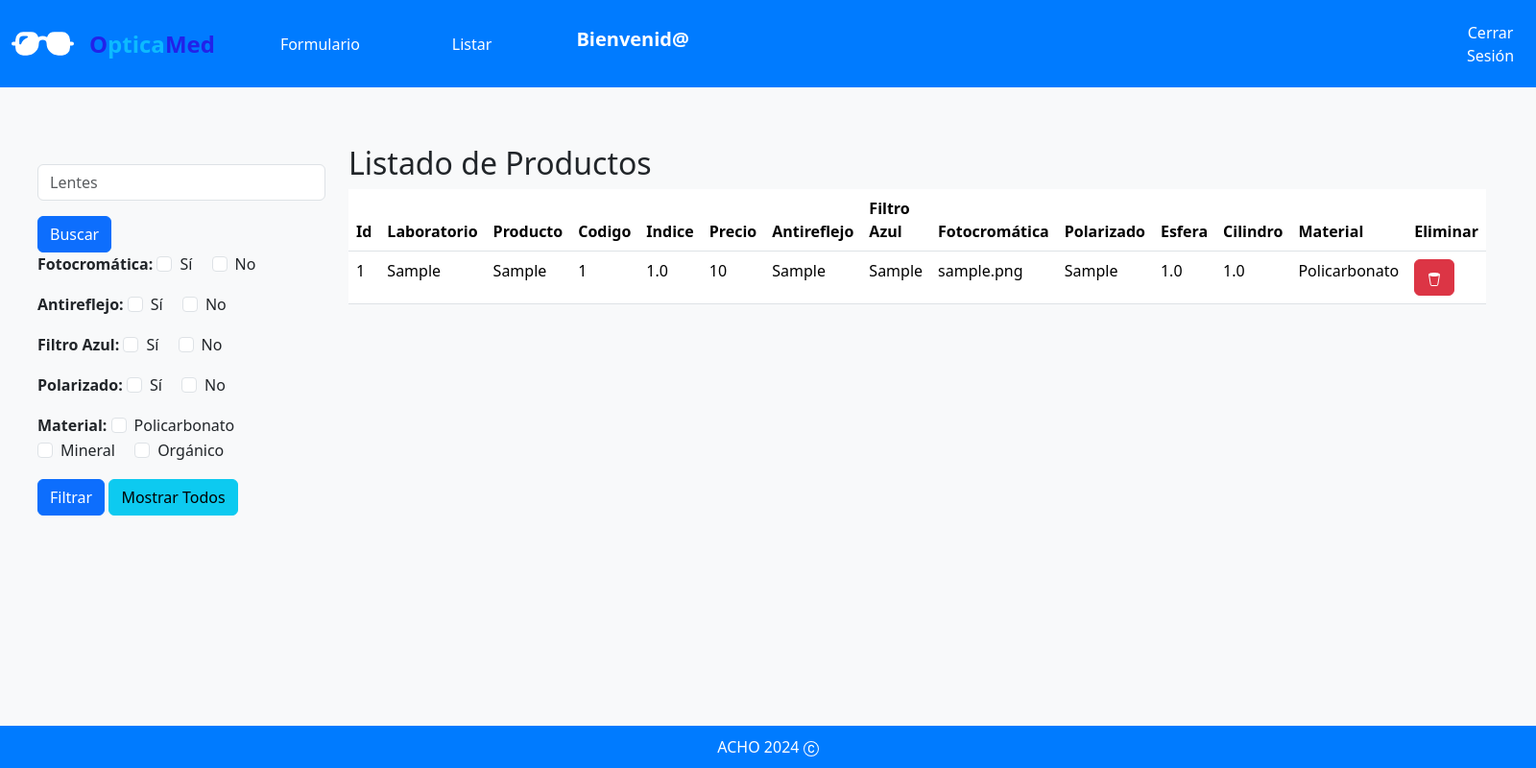
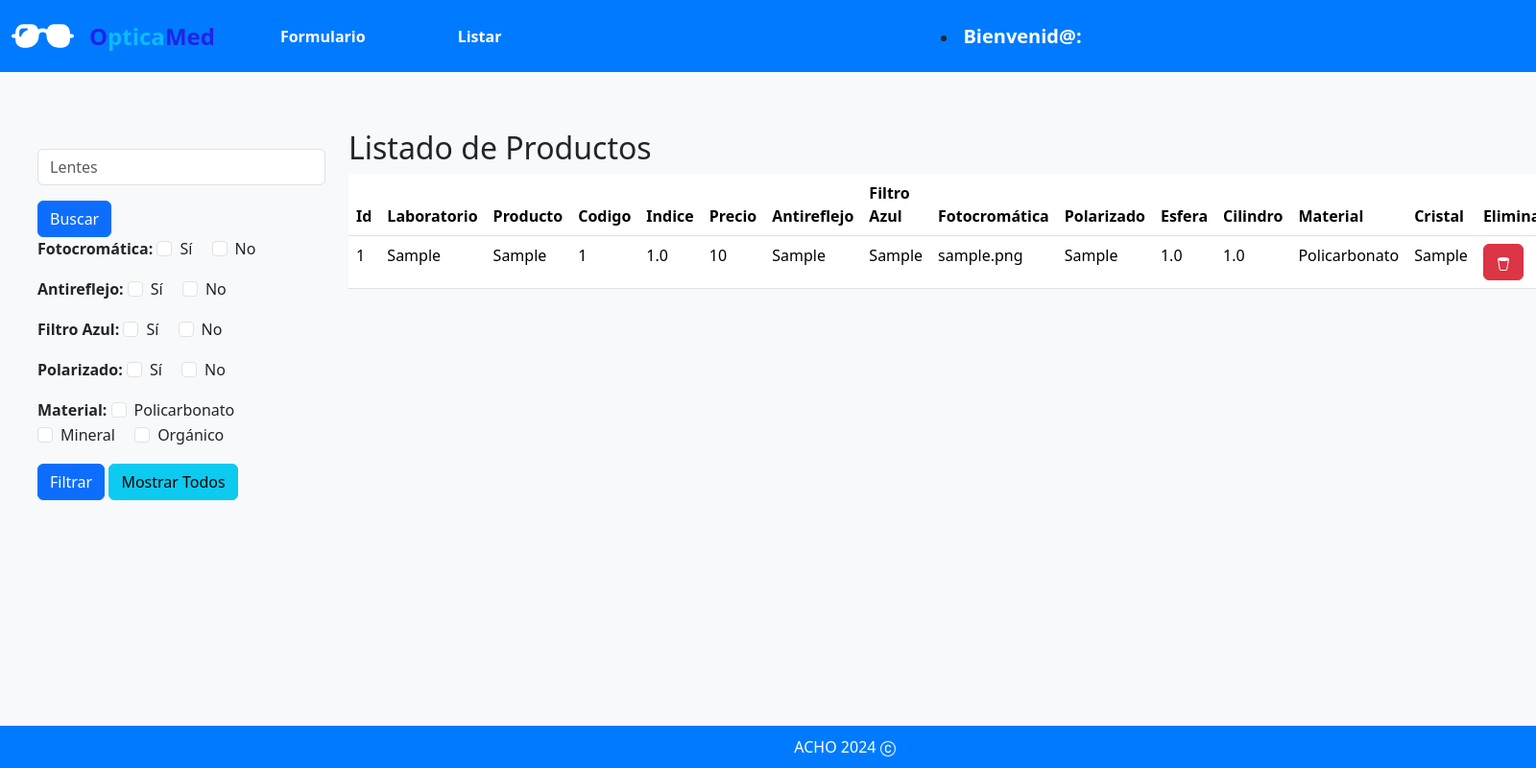
Before and after one commit to AChamorro93/proyectoLen, a Django app: page /listar/ in a window 1600 px wide; the page is wider, and only the part inside the window is pictured. Shown: that part at 96% size. Run offline with Django 4.2, Linux system fonts and the light colour scheme; tables that the repository leaves empty hold one stand-in row (values such as "Sample post").

Commit message:
agrega cristales

```diff
--- a/optica/models.py
+++ b/optica/models.py
@@ -23,6 +23,7 @@ class Lentes(models.Model):
         ('Mineral', 'Mineral'),
         ('Organico', 'Orgánico'),
     ])
+    cristal = models.TextField(max_length=100, null= True)
 
     def __str__(self):
         return str(self.codigo)
--- a/optica/templates/listar.html
+++ b/optica/templates/listar.html
@@ -28,7 +28,9 @@
         .navbar {
             background-color: #007bff;
             margin-bottom: 20px;
-        }
+            width: 110%; /* Ancho del navbar al 100% */
+            padding: 0; /* Eliminar el relleno para que no haya espacio adicional */
+}
 
         .navbar-brand {
             color: #ffffff;
@@ -64,6 +66,7 @@
 
         /* Footer */
         footer {
+            width: 110%;
             padding: 10px;
             background-color: #007bff;
             text-align: center;
@@ -87,18 +90,18 @@
             </button>
             <div class="collapse navbar-collapse" id="navbarNav" style="margin-left: 10px;">
                 <ul class="navbar-nav">
-                    <li class="nav-item" style="padding-left: 50px;">
+                    <li class="nav-item" style="padding-left: 50px; font-weight: bold;">
                         <a class="nav-link" href="/formulario">Formulario</a>
                     </li>
-                    <li class="nav-item" style="padding-left: 80px;">
+                    <li class="nav-item" style="padding-left: 80px; font-weight: bold;">
                         <a class="nav-link" href="/listar">Listar</a>
                     </li>
-                    <li class="nav-item" style="padding-left: 80px;">
-                        <span class="navbar-brand text-white">Bienvenid@</span><span class="navbar-brand text-white">
-                            {{ nomUsuario }}
-                        </span>
-                    </li>
                 </ul>
+                <li class="nav-item" style="padding-left: 450px;">
+                    <span class="navbar-brand text-white">Bienvenid@:</span><span class="navbar-brand text-white">
+                        {{ nomUsuario }}
+                    </span>
+                </li>
             </div>
         </div>
         <a class="nav-link text-center text-white" href="#" onClick="botonCerrarSesion()">Cerrar Sesión</a>
@@ -214,6 +217,8 @@
                         <th>Esfera</th>
                         <th>Cilindro</th>
                         <th>Material</th>
+                        <th>Cristal</th>
+
                         <th>Eliminar</th>
 
                     </tr>
@@ -235,6 +240,8 @@
                                 <td>{{ x.esfera }}</td>
                                 <td>{{ x.cilindro }}</td>
                                 <td>{{ x.material }}</td>
+                                <td>{{ x.cristal }}</td>
+
                                 <td>
                                     <button type="button" onClick="botonEliminar({{ x.id }})" class="btn btn-danger">
                                         <i class="bi bi-trash-fill"><svg xmlns="http://www.w3.org/2000/svg" width="16" height="16" fill="currentColor" class="bi bi-trash2" viewBox="0 0 16 16">
--- a/optica/views.py
+++ b/optica/views.py
@@ -61,6 +61,8 @@ def formulario(request):
         esfera = float(request.POST['esfera'])
         cilindro = float(request.POST['cilindro'])
         material = request.POST['material']
+        cristal = request.POST['cristal']
+
 
         lentes = Lentes(
             laboratorio=laboratorio,
@@ -75,6 +77,7 @@ def formulario(request):
             esfera=esfera,
             cilindro=cilindro,
             material=material,
+            cristal=cristal,
         )
         lentes.save()
 
@@ -90,9 +93,9 @@ def formulario(request):
 def mostrarListar(request):
     query = request.GET.get('buscar', '')
     if query:
-        lentes = Lentes.objects.filter(producto__icontains=query).values().order_by("producto")
+        lentes = Lentes.objects.filter(producto__icontains=query).values().order_by("id")
     else:
-        lentes = Lentes.objects.all().order_by("producto")
+        lentes = Lentes.objects.all().order_by("id")
 
     antireflejo = request.GET.getlist('antireflejo')
     filtro_azul = request.GET.getlist('filtro_azul')
--- a/proyectoLen/settings.py
+++ b/proyectoLen/settings.py
@@ -79,7 +79,7 @@ pymysql.install_as_MySQLdb
 DATABASES = {
     'default': {
         'ENGINE': 'django.db.backends.mysql',
-        'NAME': 'bada_lente',
+        'NAME': 'bada_lentes',
         'USER' : 'root',
         'PASSWORD': ''
     }
```
Also changed, not shown: optica/templates/Formulario.html (+8 -0 lines), optica/migrations/0003_lentes_cristal.py (added).
